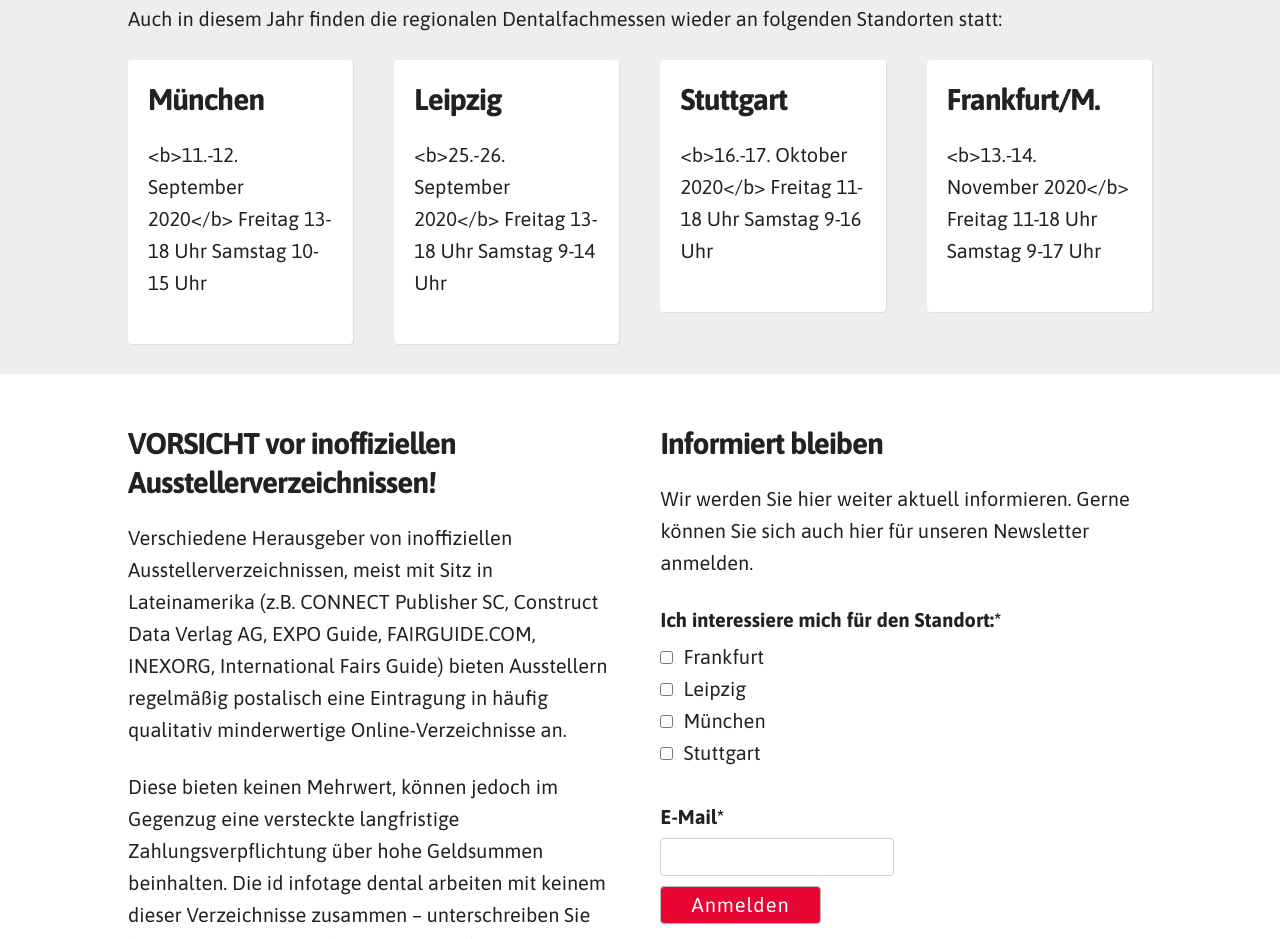
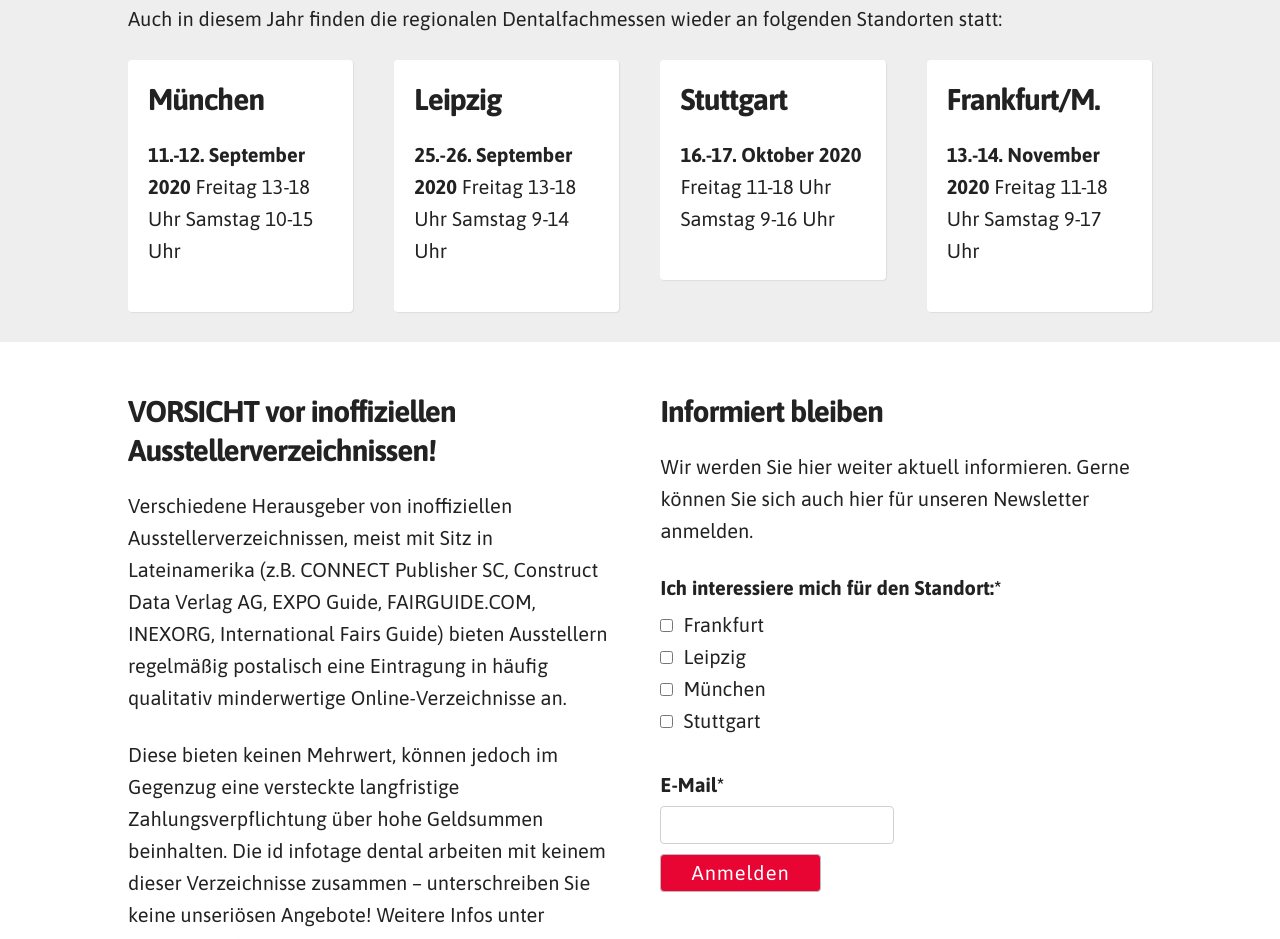
Before and after one commit to schwarzdesign/onepager, an Eleventy site: page src/index.njk in a window 1280 px wide. Shown: the part 1046-1985 px from the top of the page. Built offline with nearby package versions, Linux system fonts and the light colour scheme; Eleventy itself is replaced by a stand-in of ours; files that its build step writes are made by us from their sources.

Commit message:
Update teasers.njk

```diff
--- a/src/_includes/components/teasers.njk
+++ b/src/_includes/components/teasers.njk
@@ -12,6 +12,6 @@
 {% for item in config.teasers %}
     <div class="{{ cols }} columns teaser">
         <h3>{{ item.name }}</h3>
-        <p>{{ item.text }}</p>
+        <p>{{ item.text|safe }}</p>
     </div>
 {% endfor %}
```
